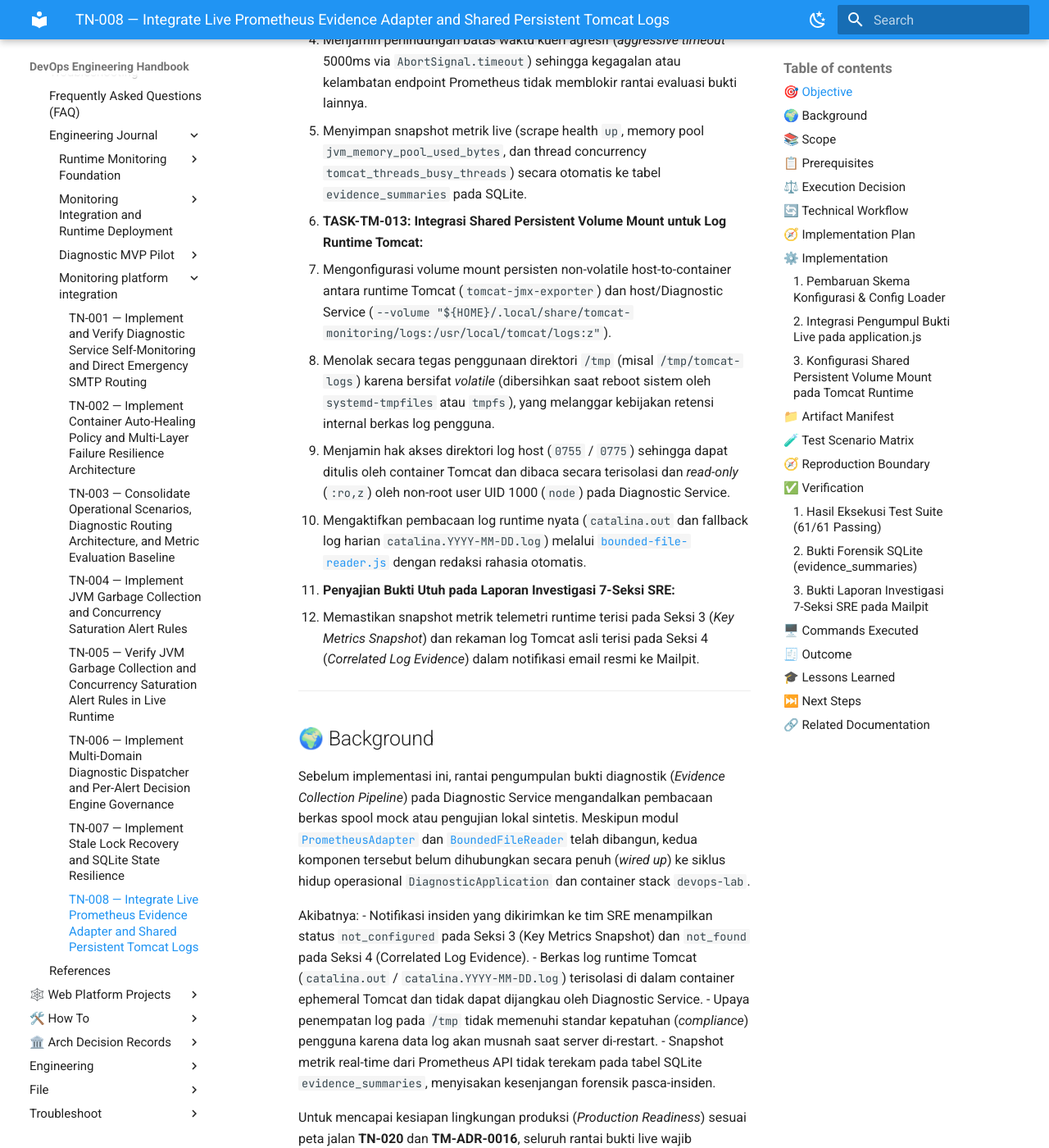
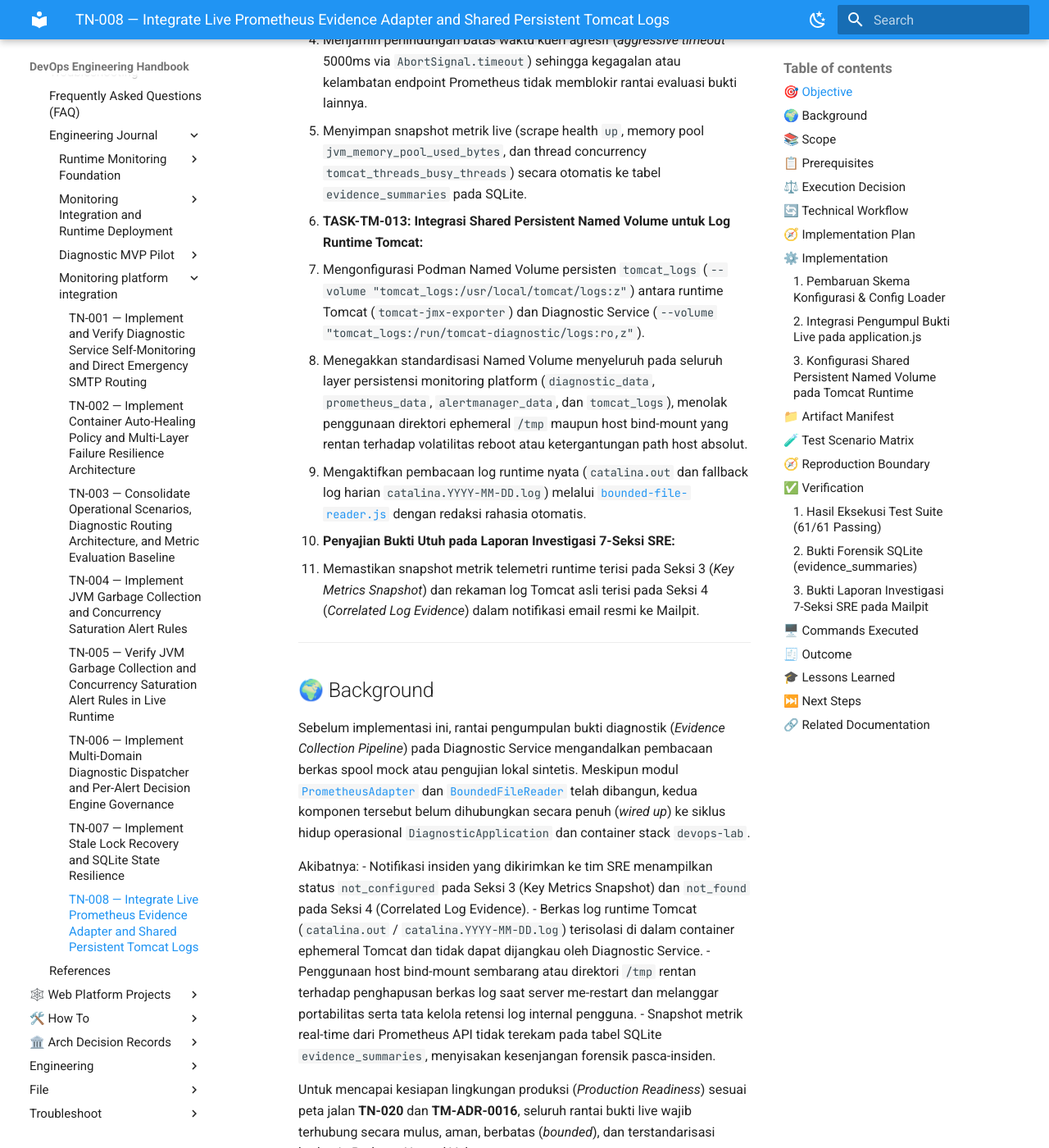
Before and after one commit to edkas07-oss/devops-handbook, an MkDocs documentation site: the page built from docs/projects/tomcat-monitoring/engineering-journal/monitoring-platform-integration/TN-008-integrate-live-prometheus-evidence-adapter-and-shared-persistent-logs.md, in a window 1280 px wide and 1400 px high, scrolled down 1289 px. Shown: the whole window at 82% size. Built offline with MkDocs 1.6.1 and Material for MkDocs 9.7.7, drawn with Linux system fonts in a browser that asks for light colours; some of the changed text lies outside the part shown.

Commit message:
docs(tn-008): standardize on tomcat_logs named volume across handbook

````diff
--- a/docs/projects/tomcat-monitoring/engineering-journal/monitoring-platform-integration/TN-008-integrate-live-prometheus-evidence-adapter-and-shared-persistent-logs.md
+++ b/docs/projects/tomcat-monitoring/engineering-journal/monitoring-platform-integration/TN-008-integrate-live-prometheus-evidence-adapter-and-shared-persistent-logs.md
@@ -24,10 +24,9 @@ Mengintegrasikan modul pengumpul bukti telemetri langsung (*Live Evidence Collec
    - Menyertakan konfigurasi `prometheus` (`baseUrl`) pada skema konfigurasi aplikasi dan `prometheusSelector` exact-match (`job="tomcat-jmx-exporter",instance="tomcat-jmx-exporter:9404"`) pada allowlist target [`targets.json`](file:///home/eddywiyatno/git/tomcat-monitoring/config/targets.json).
    - Menjamin perlindungan batas waktu kueri agresif (*aggressive timeout* 5000ms via `AbortSignal.timeout`) sehingga kegagalan atau kelambatan endpoint Prometheus tidak memblokir rantai evaluasi bukti lainnya.
    - Menyimpan snapshot metrik live (scrape health `up`, memory pool `jvm_memory_pool_used_bytes`, dan thread concurrency `tomcat_threads_busy_threads`) secara otomatis ke tabel `evidence_summaries` pada SQLite.
-2. **TASK-TM-013: Integrasi Shared Persistent Volume Mount untuk Log Runtime Tomcat:**
-   - Mengonfigurasi volume mount persisten non-volatile host-to-container antara runtime Tomcat (`tomcat-jmx-exporter`) dan host/Diagnostic Service (`--volume "${HOME}/.local/share/tomcat-monitoring/logs:/usr/local/tomcat/logs:z"`).
-   - Menolak secara tegas penggunaan direktori `/tmp` (misal `/tmp/tomcat-logs`) karena bersifat *volatile* (dibersihkan saat reboot sistem oleh `systemd-tmpfiles` atau `tmpfs`), yang melanggar kebijakan retensi internal berkas log pengguna.
-   - Menjamin hak akses direktori log host (`0755` / `0775`) sehingga dapat ditulis oleh container Tomcat dan dibaca secara terisolasi dan *read-only* (`:ro,z`) oleh non-root user UID 1000 (`node`) pada Diagnostic Service.
+2. **TASK-TM-013: Integrasi Shared Persistent Named Volume untuk Log Runtime Tomcat:**
+   - Mengonfigurasi Podman Named Volume persisten `tomcat_logs` (`--volume "tomcat_logs:/usr/local/tomcat/logs:z"`) antara runtime Tomcat (`tomcat-jmx-exporter`) dan Diagnostic Service (`--volume "tomcat_logs:/run/tomcat-diagnostic/logs:ro,z"`).
+   - Menegakkan standardisasi Named Volume menyeluruh pada seluruh layer persistensi monitoring platform (`diagnostic_data`, `prometheus_data`, `alertmanager_data`, dan `tomcat_logs`), menolak penggunaan direktori ephemeral `/tmp` maupun host bind-mount yang rentan terhadap volatilitas reboot atau ketergantungan path host absolut.
    - Mengaktifkan pembacaan log runtime nyata (`catalina.out` dan fallback log harian `catalina.YYYY-MM-DD.log`) melalui [`bounded-file-reader.js`](file:///home/eddywiyatno/git/tomcat-diagnostic-service/src/adapters/bounded-file-reader.js) dengan redaksi rahasia otomatis.
 3. **Penyajian Bukti Utuh pada Laporan Investigasi 7-Seksi SRE:**
    - Memastikan snapshot metrik telemetri runtime terisi pada Seksi 3 (*Key Metrics Snapshot*) dan rekaman log Tomcat asli terisi pada Seksi 4 (*Correlated Log Evidence*) dalam notifikasi email resmi ke Mailpit.
@@ -41,10 +40,10 @@ Sebelum implementasi ini, rantai pengumpulan bukti diagnostik (*Evidence Collect
 Akibatnya:
 - Notifikasi insiden yang dikirimkan ke tim SRE menampilkan status `not_configured` pada Seksi 3 (Key Metrics Snapshot) dan `not_found` pada Seksi 4 (Correlated Log Evidence).
 - Berkas log runtime Tomcat (`catalina.out` / `catalina.YYYY-MM-DD.log`) terisolasi di dalam container ephemeral Tomcat dan tidak dapat dijangkau oleh Diagnostic Service.
-- Upaya penempatan log pada `/tmp` tidak memenuhi standar kepatuhan (*compliance*) pengguna karena data log akan musnah saat server di-restart.
+- Penggunaan host bind-mount sembarang atau direktori `/tmp` rentan terhadap penghapusan berkas log saat server me-restart dan melanggar portabilitas serta tata kelola retensi log internal pengguna.
 - Snapshot metrik real-time dari Prometheus API tidak terekam pada tabel SQLite `evidence_summaries`, menyisakan kesenjangan forensik pasca-insiden.
 
-Untuk mencapai kesiapan lingkungan produksi (*Production Readiness*) sesuai peta jalan **TN-020** dan **TM-ADR-0016**, seluruh rantai bukti live wajib terhubung secara mulus, aman, berbatas (*bounded*), dan persisten di media penyimpanan non-volatile.
+Untuk mencapai kesiapan lingkungan produksi (*Production Readiness*) sesuai peta jalan **TN-020** dan **TM-ADR-0016**, seluruh rantai bukti live wajib terhubung secara mulus, aman, berbatas (*bounded*), dan terstandarisasi berbasis Podman Named Volumes.
 
 ---
 
@@ -62,9 +61,9 @@ Pekerjaan implementasi dan integrasi mencakup:
   - [`test/unit/config-loader.test.js`](file:///home/eddywiyatno/git/tomcat-diagnostic-service/test/unit/config-loader.test.js): Penambahan unit test validasi konfigurasi `prometheus`.
   - [`VERSION`](file:///home/eddywiyatno/git/tomcat-diagnostic-service/VERSION), [`package.json`](file:///home/eddywiyatno/git/tomcat-diagnostic-service/package.json), [`package-lock.json`](file:///home/eddywiyatno/git/tomcat-diagnostic-service/package-lock.json): Peningkatan versi rilis ke `0.1.7`.
 - **`tomcat-jmx-exporter`:**
-  - [`scripts/run.sh`](file:///home/eddywiyatno/git/tomcat-jmx-exporter/scripts/run.sh): Pemasangan volume persisten non-volatile `--volume "${TOMCAT_LOG_DIR:-${HOME}/.local/share/tomcat-monitoring/logs}:/usr/local/tomcat/logs:z"`.
+  - [`scripts/run.sh`](file:///home/eddywiyatno/git/tomcat-jmx-exporter/scripts/run.sh): Pemasangan Named Volume persisten `--volume "${LOG_VOLUME:-tomcat_logs}:/usr/local/tomcat/logs:z"`.
 - **`tomcat-monitoring`:**
-  - [`scripts/deploy-diagnostic-service.sh`](file:///home/eddywiyatno/git/tomcat-monitoring/scripts/deploy-diagnostic-service.sh): Pemutakhiran deployment image ke digest immutable v0.1.7, konfigurasi `prometheus.baseUrl: "http://prometheus:9090"`, penyematan exact `prometheusSelector` pada allowlist `targets.json`, dan bind mount non-volatile `${HOME}/.local/share/tomcat-monitoring/logs:/run/tomcat-diagnostic/logs:ro,z`.
+  - [`scripts/deploy-diagnostic-service.sh`](file:///home/eddywiyatno/git/tomcat-monitoring/scripts/deploy-diagnostic-service.sh): Pemutakhiran deployment image ke digest immutable v0.1.7, konfigurasi `prometheus.baseUrl: "http://prometheus:9090"`, penyematan exact `prometheusSelector` pada allowlist `targets.json`, dan volume mount read-only `tomcat_logs:/run/tomcat-diagnostic/logs:ro,z`.
 - **`devops-handbook`:**
   - [`docs/projects/tomcat-monitoring/engineering-journal/monitoring-platform-integration/TN-008-integrate-live-prometheus-evidence-adapter-and-shared-persistent-logs.md`](TN-008-integrate-live-prometheus-evidence-adapter-and-shared-persistent-logs.md): Jurnal teknik kanonikal 14 seksi.
   - [`docs/projects/tomcat-monitoring/follow-up-tasks.md`](../../follow-up-tasks.md): Pembaruan status backlog `TASK-TM-016` dan `TASK-TM-013` menjadi `Completed` ✅.
@@ -78,7 +77,7 @@ Pekerjaan implementasi dan integrasi mencakup:
 | **Diagnostic Service Baseline** | Commit `0d4bc9e` | Rilis v0.1.7 dengan 61 unit dan integration tests passing 100%. |
 | **Tomcat JMX Exporter Baseline** | Commit `d7d3789` | Runtime Tomcat 9.0 dengan Java Agent JMX Exporter HTTPS. |
 | **Monitoring Network Stack** | Network `devops-lab` | Prometheus (`:9090`), Alertmanager (`:9093`), Mailpit (`:8025/:1025`). |
-| **Persistent Storage Volumes** | `diagnostic_data` & `~/.local/share/tomcat-monitoring/logs` | Volume SQLite persisten dan shared non-volatile log directory berizin `0775`. |
+| **Persistent Storage Volumes** | `diagnostic_data` & `tomcat_logs` | Named Volume Podman terkelola untuk database SQLite dan shared log storage. |
 | **Implementation Authorization** | Approved (2026-09-10) | Otorisasi penuh oleh Project Owner. |
 
 ---
@@ -100,12 +99,12 @@ Arsitektur pengumpulan bukti live dirancang berdasarkan prinsip-prinsip berikut:
 |    Diagnostic Service hanya mengeksekusi kueri yang digabungkan dengan       |
 |    prometheusSelector terdaftar pada targets.json (anti-arbitrary query).   |
 |                                                                             |
-| 3. Non-Volatile Persistent Shared Log Mount (:ro,z):                        |
-|    Tomcat menulis log ke /usr/local/tomcat/logs (:z) yang dipetakan ke path  |
-|    persisten non-volatile ~/.local/share/tomcat-monitoring/logs pada host,  |
-|    sedangkan Diagnostic Service membaca path tersebut secara read-only       |
-|    (:ro,z) via BoundedFileReader terisolasi. Dilarang keras menggunakan     |
-|    /tmp demi menjaga kepatuhan retensi log saat server restart.             |
+| 3. Standardized Podman Named Volume Shared Log Mount (:ro,z):               |
+|    Tomcat menulis log ke /usr/local/tomcat/logs (:z) via Named Volume       |
+|    tomcat_logs, sedangkan Diagnostic Service membaca volume tersebut secara |
+|    read-only (:ro,z) via BoundedFileReader terisolasi. Pendekatan ini       |
+|    menjamin portabilitas penuh, konsisten dengan named volume lainnya       |
+|    (diagnostic_data, prometheus_data), dan kebal terhadap reboot host.       |
 |                                                                             |
 | 4. Automatic Secret Redaction:                                              |
 |    Seluruh token, password, authorization, dan API keys pada cuplikan log   |
@@ -124,7 +123,7 @@ sequenceDiagram
     participant AM as Alertmanager<br/>(:9093)
     participant DS as Diagnostic Service<br/>(HTTPS :8443)
     participant Tom as Tomcat Container<br/>(tomcat-jmx-exporter)
-    participant Disk as Non-Volatile Log Storage<br/>(~/.local/share/tomcat-monitoring/logs)
+    participant Disk as Named Volume Storage<br/>(tomcat_logs)
     participant DB as SQLite DB<br/>(evidence_summaries)
     participant Mail as Mailpit SMTP<br/>(:1025)
 
@@ -230,13 +229,13 @@ Pada [`src/application/application.js`](file:///home/eddywiyatno/git/tomcat-diag
     }
 ```
 
-### 3. Konfigurasi Shared Persistent Volume Mount pada Tomcat Runtime
+### 3. Konfigurasi Shared Persistent Named Volume pada Tomcat Runtime
 
-Pada [`tomcat-jmx-exporter/scripts/run.sh`](file:///home/eddywiyatno/git/tomcat-jmx-exporter/scripts/run.sh), direktori `/usr/local/tomcat/logs` dipasang ke host non-volatile persistent storage `${TOMCAT_LOG_DIR:-${HOME}/.local/share/tomcat-monitoring/logs}` dengan label SELinux `:z`:
+Pada [`tomcat-jmx-exporter/scripts/run.sh`](file:///home/eddywiyatno/git/tomcat-jmx-exporter/scripts/run.sh), direktori `/usr/local/tomcat/logs` dipasang ke Podman Named Volume `${LOG_VOLUME:-tomcat_logs}` dengan label SELinux `:z`:
 
 ```bash
-TOMCAT_LOG_DIR="${TOMCAT_LOG_DIR:-${HOME}/.local/share/tomcat-monitoring/logs}"
-mkdir -p "${TOMCAT_LOG_DIR}" && chmod 0775 "${TOMCAT_LOG_DIR}" 2>/dev/null || true
+LOG_VOLUME="${LOG_VOLUME:-tomcat_logs}"
+podman volume exists "${LOG_VOLUME}" || podman volume create "${LOG_VOLUME}" >/dev/null
 
 podman run --detach \
     --name "${INSTANCE}" \
@@ -247,7 +246,7 @@ podman run --detach \
     --volume "${CONFIG_FILE}:/etc/tomcat-jmx-exporter/config.yml:ro" \
     --volume "${KEYSTORE_FILE}:/run/secrets/tomcat-jmx-exporter/keystore.p12:ro" \
     --volume "${PASSWORD_FILE}:/run/secrets/tomcat-jmx-exporter/keystore-password:ro" \
-    --volume "${TOMCAT_LOG_DIR}:/usr/local/tomcat/logs:z" \
+    --volume "${LOG_VOLUME}:/usr/local/tomcat/logs:z" \
     "${IMAGE_NAME}:${PROJECT_VERSION}"
 ```
 
@@ -263,8 +262,8 @@ podman run --detach \
 | **Diagnostic Service** | [`test/unit/collector-spool-adapter.test.js`](file:///home/eddywiyatno/git/tomcat-diagnostic-service/test/unit/collector-spool-adapter.test.js) | Test | Unit test pengumpulan metrik live & timeout resilience. |
 | **Diagnostic Service** | [`test/unit/config-loader.test.js`](file:///home/eddywiyatno/git/tomcat-diagnostic-service/test/unit/config-loader.test.js) | Test | Unit test pemuatan konfigurasi `prometheus`. |
 | **Diagnostic Service** | [`VERSION`](file:///home/eddywiyatno/git/tomcat-diagnostic-service/VERSION) | Meta | Release tag `0.1.7` (digest `sha256:ae212a72419e7c10f6b7d4e1af06a576546143d2f20e335629a21ddc16fcbb25`). |
-| **Tomcat JMX Exporter** | [`scripts/run.sh`](file:///home/eddywiyatno/git/tomcat-jmx-exporter/scripts/run.sh) | Script | Pemasangan volume persisten log non-volatile `~/.local/share/tomcat-monitoring/logs`. |
-| **Tomcat Monitoring** | [`scripts/deploy-diagnostic-service.sh`](file:///home/eddywiyatno/git/tomcat-monitoring/scripts/deploy-diagnostic-service.sh) | Script | Deployment runtime Diagnostic Service v0.1.7 dengan allowlist selector & non-volatile log mount. |
+| **Tomcat JMX Exporter** | [`scripts/run.sh`](file:///home/eddywiyatno/git/tomcat-jmx-exporter/scripts/run.sh) | Script | Pemasangan persistent Named Volume `tomcat_logs`. |
+| **Tomcat Monitoring** | [`scripts/deploy-diagnostic-service.sh`](file:///home/eddywiyatno/git/tomcat-monitoring/scripts/deploy-diagnostic-service.sh) | Script | Deployment runtime Diagnostic Service v0.1.7 dengan allowlist selector & read-only Named Volume mount `tomcat_logs`. |
 
 ---
 
@@ -278,7 +277,7 @@ podman run --detach \
 | **UT-04** | Schema & Config Loader Validation | `loadApplicationConfig` | Validasi tipe objek `prometheus` dan batas nilai `prometheusMs` | `Passed` ✅ |
 | **CT-01** | Static Governance & Boundary Audit | `validate.sh` | Integritas schema, migration, dependency lock, dan secret isolation | `Passed` ✅ |
 | **CT-02** | Image Runtime Contract Probe | `test-image-component.sh` | Verifikasi HTTPS, SQLite startup, dan graceful shutdown pada image v0.1.7 | `Passed` ✅ |
-| **LT-01** | Shared Log Volume Synchronization | `tomcat-jmx-exporter` | Tomcat menulis log langsung ke host non-volatile `~/.local/share/tomcat-monitoring/logs` | `Passed` ✅ |
+| **LT-01** | Shared Log Volume Synchronization | `tomcat-jmx-exporter` | Tomcat menulis log langsung ke Named Volume `tomcat_logs` | `Passed` ✅ |
 | **LT-02** | End-to-End Live Evidence Ingestion | `devops-lab` | Metrik live dan cuplikan log tersimpan di SQLite & disajikan di Mailpit | `Passed` ✅ |
 
 ---
@@ -434,7 +433,7 @@ curl -s http://localhost:8025/api/v1/messages | jq '.messages[0].Subject'
 1. **TASK-TM-016 Terpenuhi Penuh:**
    `PrometheusAdapter` aktif pada runtime `DiagnosticApplication`, mengambil snapshot metrik `up`, `jvm_memory_pool_used_bytes`, dan `tomcat_threads_busy_threads` dengan batas waktu agresif 5000ms.
 2. **TASK-TM-013 Terpenuhi Penuh:**
-   Pemasangan volume persisten non-volatile `~/.local/share/tomcat-monitoring/logs` ke `/usr/local/tomcat/logs:z` memungkinkan Diagnostic Service membaca log aplikasi Tomcat (`catalina.out` / `catalina.YYYY-MM-DD.log`) secara real-time dan terisolasi (`:ro,z`) dengan jaminan durabilitas log penuh saat host direstart sesuai kebijakan kepatuhan retensi pengguna.
+   Pemasangan Podman Named Volume persisten `tomcat_logs` ke `/usr/local/tomcat/logs:z` (Tomcat) dan `/run/tomcat-diagnostic/logs:ro,z` (Diagnostic Service) memungkinkan pembacaan log aplikasi Tomcat (`catalina.out` / `catalina.YYYY-MM-DD.log`) secara real-time dan terisolasi dengan jaminan portabilitas, kebersihan path host, dan durabilitas log penuh saat host direstart sesuai kebijakan kepatuhan retensi pengguna.
 3. **Observabilitas Forensik Menyeluruh:**
    Laporan SRE pada Mailpit kini menyajikan bukti telemetri kuantitatif dan cuplikan log kualitatif yang terkorelasi dalam format kanonikal 7-seksi.
 
````
Also changed, not shown: docs/projects/tomcat-monitoring/architecture/index.md (+1 -1 lines), docs/projects/tomcat-monitoring/engineering-journal/monitoring-platform-integration/index.md (+1 -1 lines), docs/projects/tomcat-monitoring/follow-up-tasks.md (+7 -7 lines), docs/projects/tomcat-monitoring/infrastructure/index.md (+2 -2 lines).
